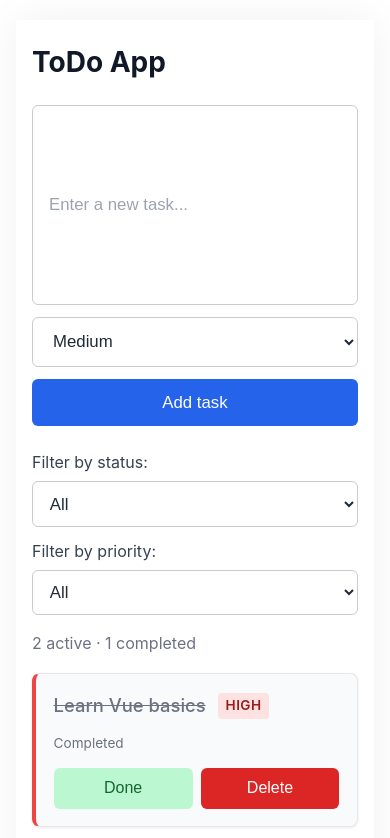
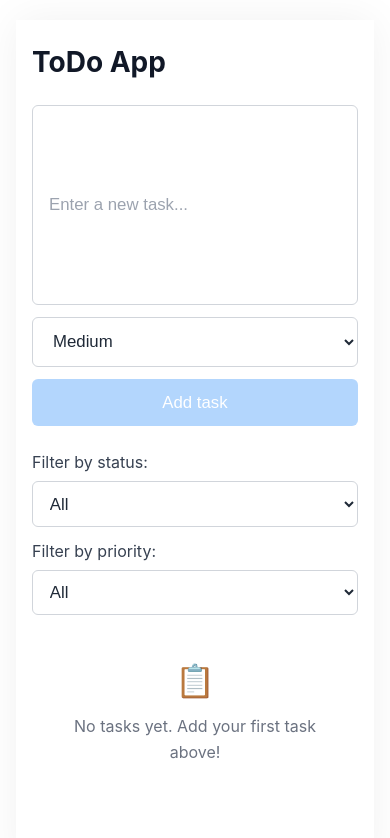
Before and after one commit to adissuceska/ToDo-App-with-Local-Storage, a Vue app: page / in a window 390 px wide. Shown: the top 838 px of the page. Built offline with nearby package versions, Linux system fonts and the light colour scheme.

Commit message:
Final polish: consistent design, hover/focus effects, responsive layout, loading/error/empty states, Live Demo link

```diff
--- a/src/App.vue
+++ b/src/App.vue
@@ -8,17 +8,31 @@
         class="task-form__input"
         type="text"
         placeholder="Enter a new task..."
+        :disabled="error !== null"
       />
 
-      <select v-model="newTaskPriority" class="task-form__select">
+      <select v-model="newTaskPriority" class="task-form__select" :disabled="error !== null">
         <option value="High">High</option>
         <option value="Medium">Medium</option>
         <option value="Low">Low</option>
       </select>
 
-      <button class="task-form__add" type="submit">Add task</button>
+      <button class="task-form__add" type="submit" :disabled="error !== null || newTaskTitle.trim() === ''">
+        Add task
+      </button>
     </form>
 
+    <div v-if="loading" class="loading-state">
+      <span class="loading-state__spinner"></span>
+      <p>Loading tasks...</p>
+    </div>
+
+    <div v-else-if="error" class="error-state">
+      <p class="error-state__message">{{ error }}</p>
+      <button class="btn btn--delete" @click="retryLoad" style="margin-top: 0.75rem;">Retry</button>
+    </div>
+
+    <template v-else>
       <div class="filters">
         <label>
           Filter by status:
@@ -43,7 +57,10 @@
         {{ activeCount }} active &middot; {{ completedCount }} completed
       </p>
 
-    <p v-if="tasks.length === 0" class="empty-message">No tasks available.</p>
+      <p v-if="tasks.length === 0" class="empty-state">
+        <span class="empty-state__icon">📋</span>
+        <p class="empty-state__message">No tasks yet. Add your first task above!</p>
+      </p>
 
       <ul v-else class="task-list">
         <TaskItem
@@ -53,10 +70,12 @@
           @complete="completeTask"
           @delete="deleteTask"
         />
-      <p v-if="filteredTasks.length === 0" class="empty-message">
-        No tasks match the selected filters.
+        <p v-if="filteredTasks.length === 0" class="empty-state">
+          <span class="empty-state__icon">🔍</span>
+          <p class="empty-state__message">No tasks match the selected filters.</p>
         </p>
       </ul>
+    </template>
   </div>
 </template>
 
@@ -73,12 +92,14 @@ export default {
   },
   data() {
     return {
-      tasks: this.readTasks(),
+      tasks: [],
       newTaskTitle: "",
       newTaskPriority: "Medium",
       statusFilter: "All",
       priorityFilter: "All",
-      nextId: this.readNextId()
+      nextId: 1,
+      loading: true,
+      error: null
     };
   },
   computed: {
@@ -108,7 +129,29 @@ export default {
       deep: true
     }
   },
+  mounted() {
+    this.loadTasks();
+  },
   methods: {
+    loadTasks() {
+      this.loading = true;
+      this.error = null;
+
+      setTimeout(() => {
+        try {
+          this.tasks = this.readTasks();
+          this.nextId = this.readNextId();
+          this.loading = false;
+        } catch (err) {
+          this.error = "Failed to load tasks. Please try again.";
+          this.loading = false;
+          console.error("Error loading tasks:", err);
+        }
+      }, 300);
+    },
+    retryLoad() {
+      this.loadTasks();
+    },
     readTasks() {
       const stored = localStorage.getItem(STORAGE_KEY);
       if (stored) {
@@ -118,19 +161,20 @@ export default {
           return [];
         }
       }
-      return [
-        { id: 1, title: "Learn Vue basics", completed: true, priority: "High" },
-        { id: 2, title: "Practice Vue directives", completed: false, priority: "Medium" },
-        { id: 3, title: "Create To Do App", completed: false, priority: "Low" }
-      ];
+      return [];
     },
     readNextId() {
       const stored = localStorage.getItem(NEXT_ID_KEY);
-      return stored ? Number(stored) : 4;
+      return stored ? Number(stored) : 1;
     },
     writeTasks() {
+      try {
         localStorage.setItem(STORAGE_KEY, JSON.stringify(this.tasks));
         localStorage.setItem(NEXT_ID_KEY, String(this.nextId));
+      } catch (err) {
+        this.error = "Failed to save tasks. Storage may be full.";
+        console.error("Error saving tasks:", err);
+      }
     },
     addTask() {
       const title = this.newTaskTitle.trim();
--- a/src/assets/base.css
+++ b/src/assets/base.css
@@ -1,55 +1,3 @@
-/* color palette from <https://github.com/vuejs/theme> */
-:root {
-  --vt-c-white: #ffffff;
-  --vt-c-white-soft: #f8f8f8;
-  --vt-c-white-mute: #f2f2f2;
-
-  --vt-c-black: #181818;
-  --vt-c-black-soft: #222222;
-  --vt-c-black-mute: #282828;
-
-  --vt-c-indigo: #2c3e50;
-
-  --vt-c-divider-light-1: rgba(60, 60, 60, 0.29);
-  --vt-c-divider-light-2: rgba(60, 60, 60, 0.12);
-  --vt-c-divider-dark-1: rgba(84, 84, 84, 0.65);
-  --vt-c-divider-dark-2: rgba(84, 84, 84, 0.48);
-
-  --vt-c-text-light-1: var(--vt-c-indigo);
-  --vt-c-text-light-2: rgba(60, 60, 60, 0.66);
-  --vt-c-text-dark-1: var(--vt-c-white);
-  --vt-c-text-dark-2: rgba(235, 235, 235, 0.64);
-}
-
-/* semantic color variables for this project */
-:root {
-  --color-background: var(--vt-c-white);
-  --color-background-soft: var(--vt-c-white-soft);
-  --color-background-mute: var(--vt-c-white-mute);
-
-  --color-border: var(--vt-c-divider-light-2);
-  --color-border-hover: var(--vt-c-divider-light-1);
-
-  --color-heading: var(--vt-c-text-light-1);
-  --color-text: var(--vt-c-text-light-1);
-
-  --section-gap: 160px;
-}
-
-@media (prefers-color-scheme: dark) {
-  :root {
-    --color-background: var(--vt-c-black);
-    --color-background-soft: var(--vt-c-black-soft);
-    --color-background-mute: var(--vt-c-black-mute);
-
-    --color-border: var(--vt-c-divider-dark-2);
-    --color-border-hover: var(--vt-c-divider-dark-1);
-
-    --color-heading: var(--vt-c-text-dark-1);
-    --color-text: var(--vt-c-text-dark-2);
-  }
-}
-
 *,
 *::before,
 *::after {
@@ -60,11 +8,6 @@
 
 body {
   min-height: 100vh;
-  color: var(--color-text);
-  background: var(--color-background);
-  transition:
-    color 0.5s,
-    background-color 0.5s;
   line-height: 1.6;
   font-family:
     Inter,
--- a/src/assets/main.css
+++ b/src/assets/main.css
@@ -34,24 +34,38 @@ body {
 .task-form__input {
   flex: 1 1 200px;
   padding: 0.6rem 0.8rem;
-  border: 1px solid #ccc;
+  border: 1px solid #d1d5db;
   border-radius: 6px;
   font-size: 1rem;
   background: #fff;
   color: #1f2937;
+  transition: border-color 0.2s, box-shadow 0.2s;
 }
 
 .task-form__input::placeholder {
   color: #9ca3af;
 }
 
+.task-form__input:focus-visible {
+  outline: 2px solid #4f46e5;
+  outline-offset: 2px;
+  border-color: #4f46e5;
+}
+
 .task-form__select {
   padding: 0.6rem 0.8rem;
-  border: 1px solid #ccc;
+  border: 1px solid #d1d5db;
   border-radius: 6px;
   font-size: 1rem;
   background: #fff;
   color: #1f2937;
+  transition: border-color 0.2s, box-shadow 0.2s;
+}
+
+.task-form__select:focus-visible {
+  outline: 2px solid #4f46e5;
+  outline-offset: 2px;
+  border-color: #4f46e5;
 }
 
 .task-form__add {
@@ -63,11 +77,28 @@ body {
   font-size: 1rem;
   font-weight: 500;
   cursor: pointer;
-  transition: background 0.2s;
+  transition: background 0.2s, opacity 0.2s, box-shadow 0.2s;
 }
 
 .task-form__add:hover {
   background: #1d4ed8;
+}
+
+.task-form__add:active {
+  background: #1e40af;
+  opacity: 0.9;
+}
+
+.task-form__add:focus-visible {
+  outline: 2px solid #4f46e5;
+  outline-offset: 2px;
+  box-shadow: 0 0 0 3px rgba(79, 70, 229, 0.3);
+}
+
+.task-form__add:disabled {
+  background: #93c5fd;
+  cursor: not-allowed;
+  opacity: 0.7;
 }
 
 .filters {
@@ -87,11 +118,18 @@ body {
 
 .filters select {
   padding: 0.4rem 0.6rem;
-  border: 1px solid #ccc;
+  border: 1px solid #d1d5db;
   border-radius: 6px;
   font-size: 0.9rem;
   background: #fff;
   color: #1f2937;
+  transition: border-color 0.2s, box-shadow 0.2s;
+}
+
+.filters select:focus-visible {
+  outline: 2px solid #4f46e5;
+  outline-offset: 2px;
+  border-color: #4f46e5;
 }
 
 .summary {
@@ -100,10 +138,59 @@ body {
   margin-bottom: 1rem;
 }
 
-.empty-message {
+.empty-state {
   text-align: center;
+  padding: 2rem 1rem;
   color: #6b7280;
-  padding: 1rem;
+}
+
+.empty-state__icon {
+  font-size: 2.5rem;
+  margin-bottom: 0.5rem;
+  display: block;
+}
+
+.empty-state__message {
+  font-size: 1rem;
+  margin: 0;
+}
+
+.error-state {
+  text-align: center;
+  padding: 2rem 1rem;
+  color: #dc2626;
+  background: #fef2f2;
+  border: 1px solid #fecaca;
+  border-radius: 8px;
+  margin-bottom: 1rem;
+}
+
+.error-state__message {
+  font-size: 0.95rem;
+  margin: 0;
+}
+
+.loading-state {
+  text-align: center;
+  padding: 2rem 1rem;
+  color: #6b7280;
+}
+
+.loading-state__spinner {
+  display: inline-block;
+  width: 2rem;
+  height: 2rem;
+  border: 3px solid #e5e7eb;
+  border-top-color: #2563eb;
+  border-radius: 50%;
+  animation: spin 0.6s linear infinite;
+  margin-bottom: 0.75rem;
+}
+
+@keyframes spin {
+  to {
+    transform: rotate(360deg);
+  }
 }
 
 .task-list {
@@ -124,11 +211,12 @@ body {
   border-radius: 8px;
   background: #fff;
   box-shadow: 0 1px 3px rgba(0, 0, 0, 0.08);
-  transition: background 0.2s, border-color 0.2s;
+  transition: background 0.2s, border-color 0.2s, box-shadow 0.2s;
 }
 
 .task-item:hover {
   border-color: #9ca3af;
+  box-shadow: 0 2px 6px rgba(0, 0, 0, 0.1);
 }
 
 .task-item--completed {
@@ -197,8 +285,18 @@ body {
   border-radius: 6px;
   font-size: 0.85rem;
   cursor: pointer;
-  transition: background 0.2s, opacity 0.2s;
+  transition: background 0.2s, opacity 0.2s, box-shadow 0.2s;
   font-weight: 500;
+}
+
+.btn:focus-visible {
+  outline: 2px solid #4f46e5;
+  outline-offset: 2px;
+  box-shadow: 0 0 0 3px rgba(79, 70, 229, 0.3);
+}
+
+.btn:active {
+  opacity: 0.85;
 }
 
 .btn--complete {
@@ -225,7 +323,12 @@ body {
   background: #b91c1c;
 }
 
-@media (max-width: 480px) {
+.btn--delete:active {
+  background: #991b1b;
+  opacity: 0.9;
+}
+
+@media (max-width: 640px) {
   #app {
     padding: 1.25rem 1rem;
   }
@@ -270,10 +373,6 @@ body {
     font-size: 1rem;
   }
 
-  .empty-message {
-    font-size: 1rem;
-  }
-
   .task-item {
     flex-direction: column;
     align-items: flex-start;
@@ -300,4 +399,31 @@ body {
     font-size: 1rem;
     padding: 0.7rem 1rem;
   }
+
+  .empty-state {
+    padding: 1.5rem 1rem;
+  }
+
+  .empty-state__icon {
+    font-size: 2rem;
+  }
 }
+
+@media (max-width: 380px) {
+  #app {
+    padding: 1rem 0.75rem;
+  }
+
+  #app h1 {
+    font-size: 1.5rem;
+  }
+
+  .task-item__info {
+    gap: 0.5rem;
+  }
+
+  .task-item__priority {
+    font-size: 0.7rem;
+    padding: 0.1rem 0.4rem;
+  }
+}
```
Also changed, not shown: 1 other file (tests, documents, lock files or other folders). Lines whose indentation alone changed are shown as unchanged.
